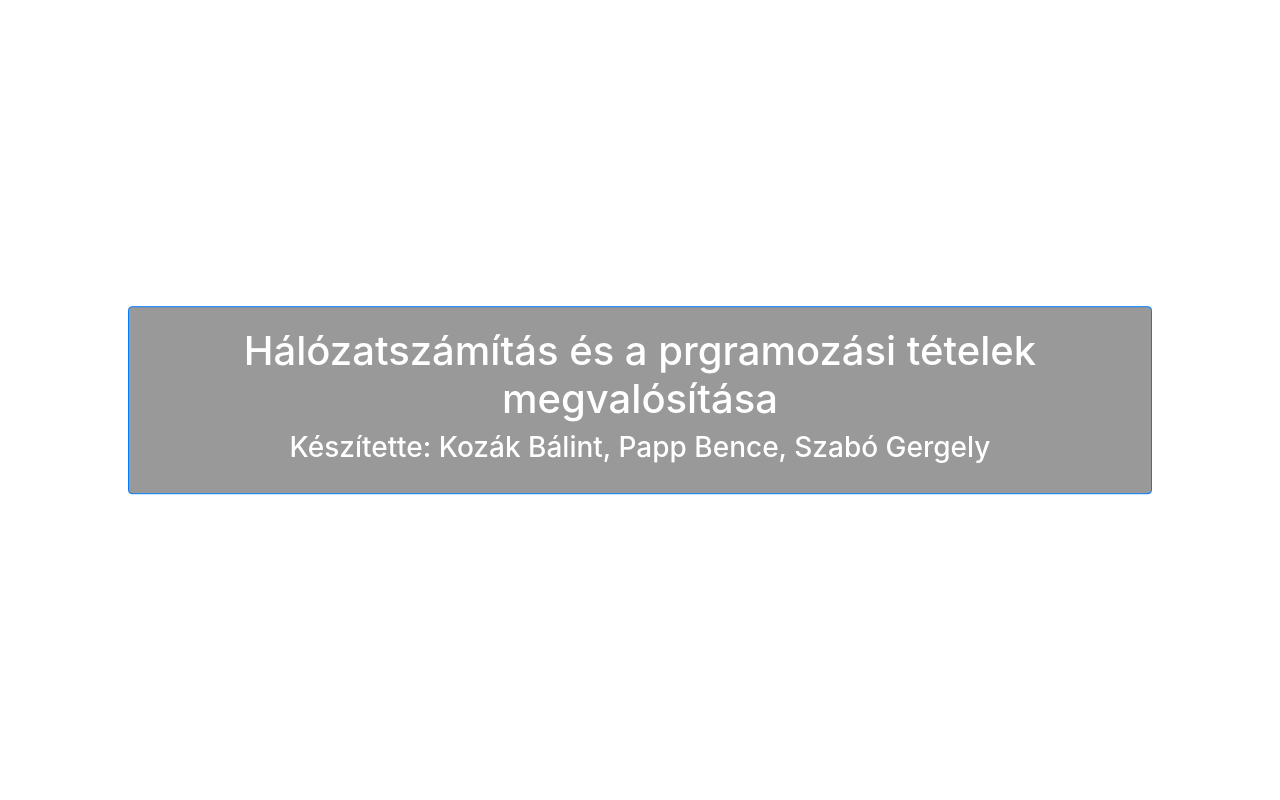
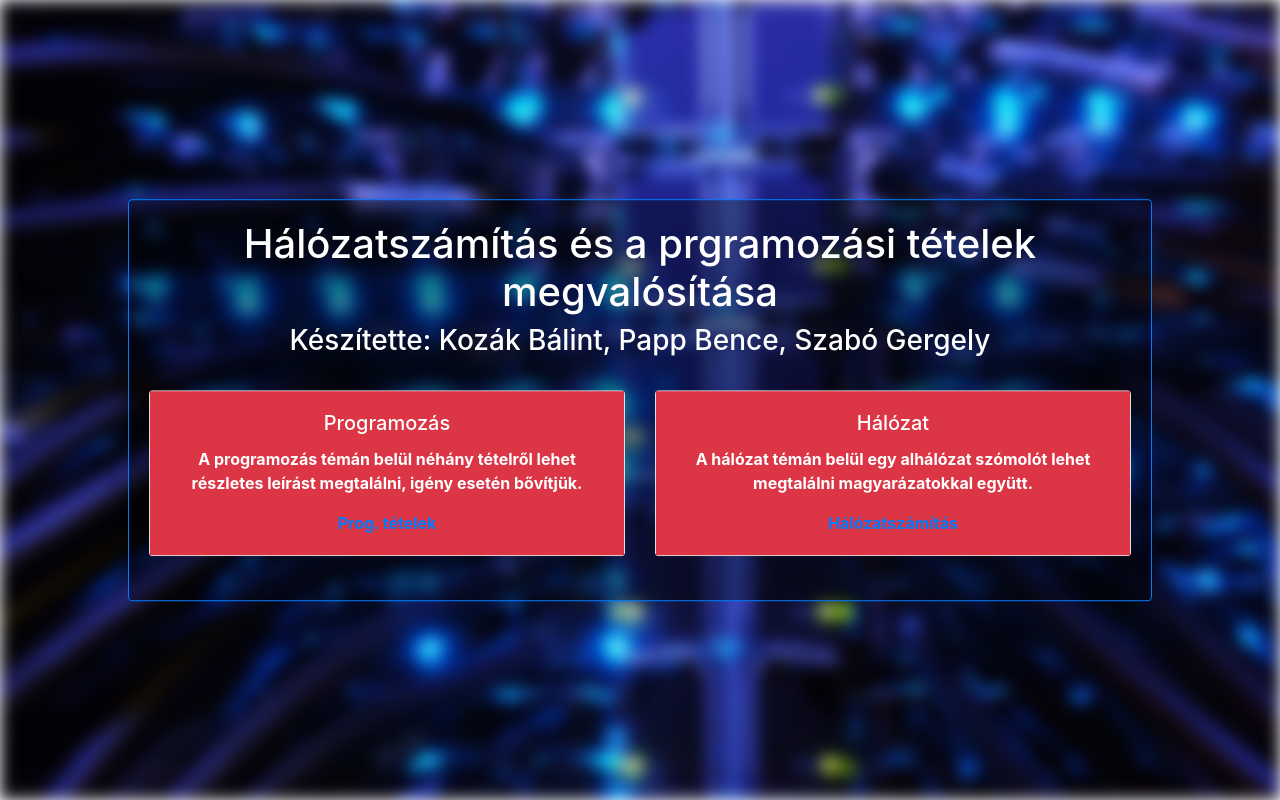
Before and after one commit to kozakbalint/KompProgProject1, a plain HTML site: page index.html in a window 1280 px wide. Drawn offline with nearby package versions, Linux system fonts and the light colour scheme.

Commit message:
Back. picture uploaded, links with cards created

```diff
--- a/css/styles.css
+++ b/css/styles.css
@@ -13,8 +13,8 @@ body, html
 
 .bg-text
 {
-    background-color: rgb(0,0,0); /* Fallback color */
-    background-color: rgba(0,0,0, 0.4); /* Black w/opacity/see-through */
+    background-color: rgb(0,0,0);
+    background-color: rgba(0,0,0, 0.4);
     color: white;
     font-weight: bold;
     border: 3px solid #f1f1f1;
--- a/index.html
+++ b/index.html
@@ -12,6 +12,27 @@
     <div class="border border-primary rounded bg-text">
         <h1 class="text-center">Hálózatszámítás és a prgramozási tételek megvalósítása</h1>
         <h3 class="text-center">Készítette: Kozák Bálint, Papp Bence, Szabó Gergely</h3>
+    <br>
+
+    <div class="row row-cols-1 row-cols-md-2">
+        <div class="col mb-4">
+          <div class="card">
+            <div class="card-body bg-danger">
+              <h5 class="card-title">Programozás</h5>
+              <p class="card-text">A programozás témán belül néhány tételről lehet részletes leírást megtalálni, igény esetén bővítjük.</p>
+              <a href="prog.html" class="card-link">Prog. tételek</a>
+            </div>
+          </div>
+        </div>
+        <div class="col mb-4">
+          <div class="card">
+            <div class="card-body bg-danger">
+              <h5 class="card-title">Hálózat</h5>
+              <p class="card-text">A hálózat témán belül egy alhálózat szómolót lehet megtalálni magyarázatokkal együtt.</p>
+              <a href="halozat.html" class="card-link">Hálózatszámítás</a>
+          </div>
+        </div>
     </div>
+</div>
 </body>
 </html>
```
Also changed, not shown: css/background.jpg (added).
